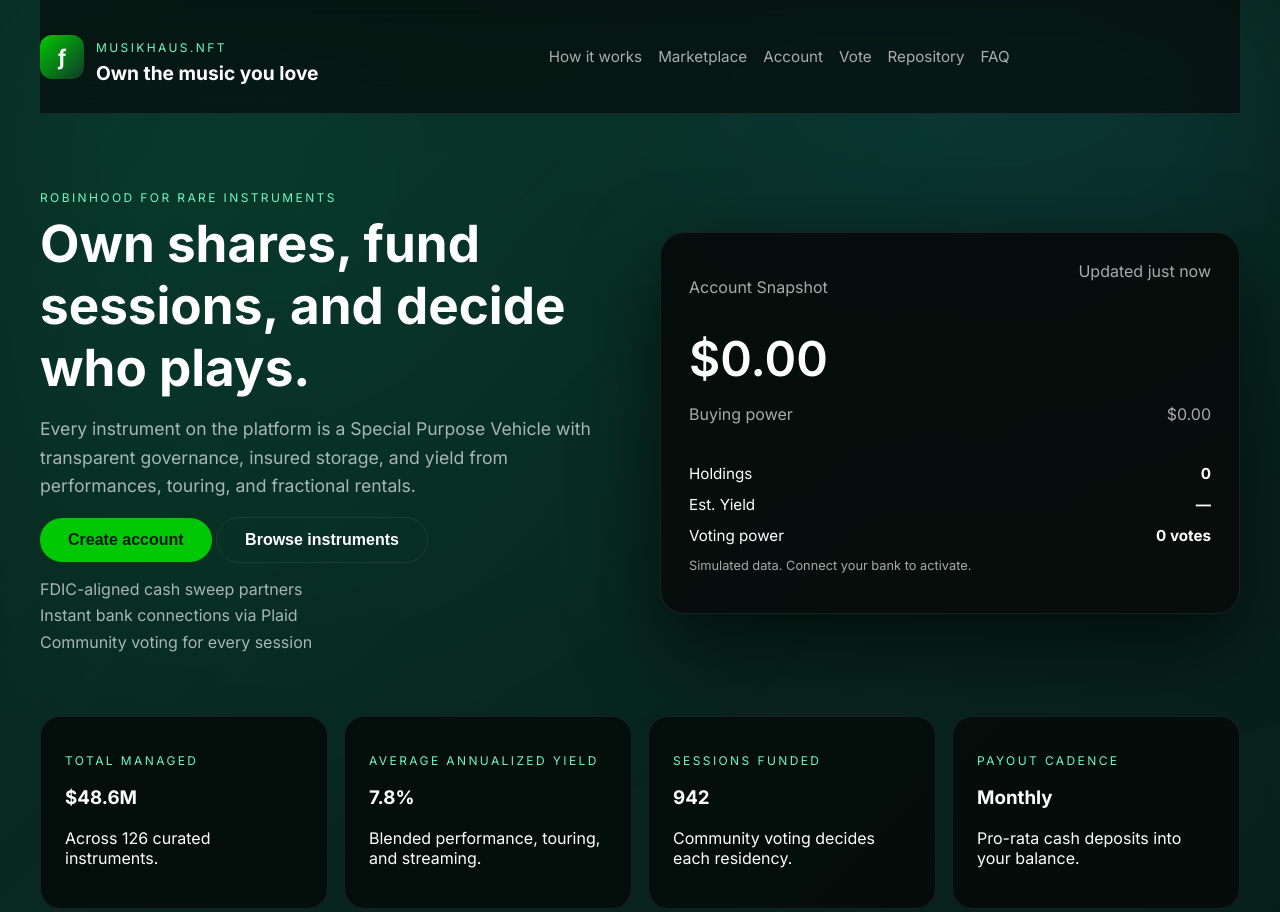
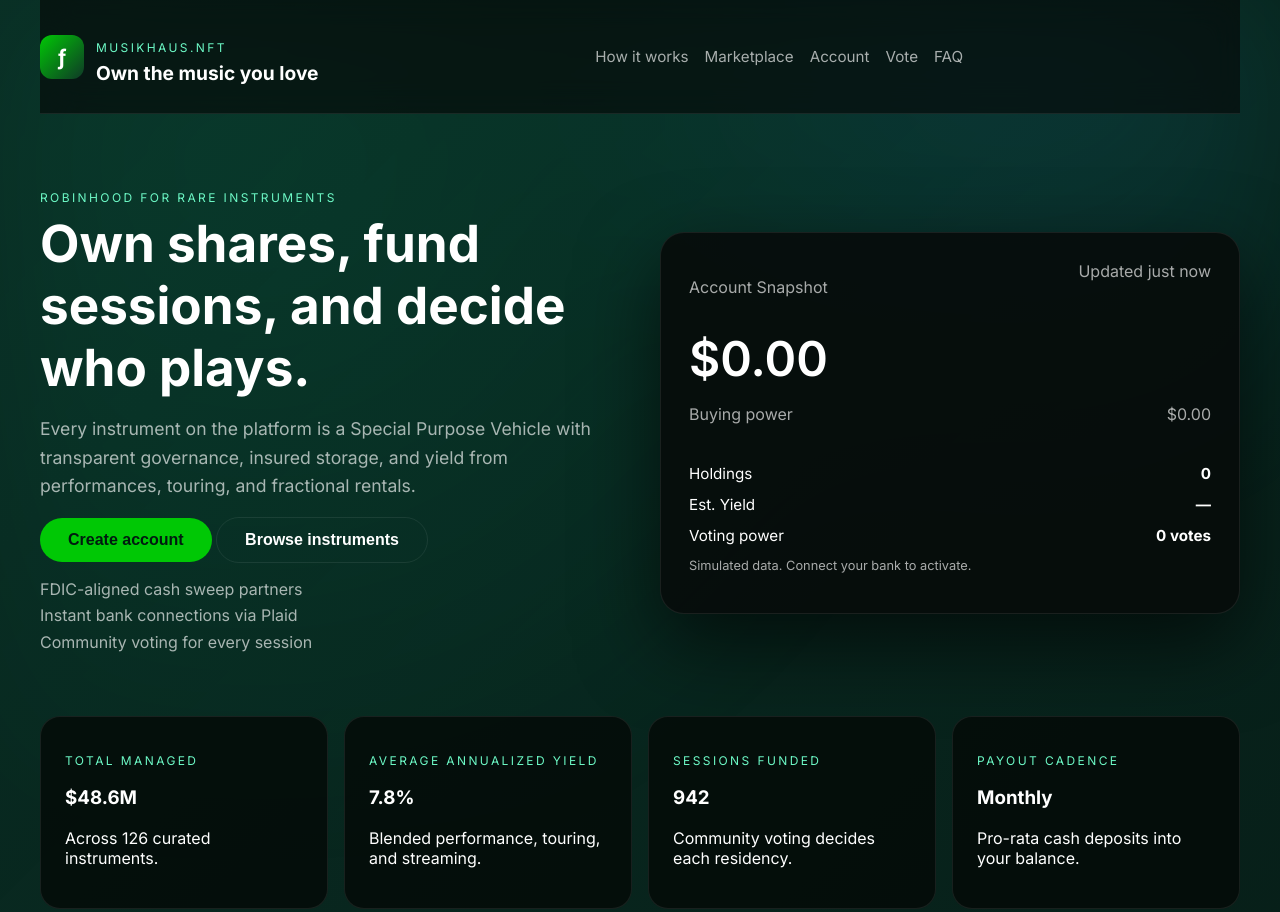
Before and after one commit to jjasper-llee/instrument-nft, a plain HTML site: page index.html in a window 1280 px wide. Shown: the top 912 px of the page. Drawn offline with Linux system fonts and the light colour scheme; no server answers.

Commit message:
Update index.html

```diff
--- a/index.html
+++ b/index.html
@@ -25,7 +25,7 @@
       <a href="#market">Marketplace</a>
       <a href="#account">Account</a>
       <a href="#vote">Vote</a>
-      <a href="#repo">Repository</a>
+      <!-- <a href="#repo">Repository</a> -->
       <a href="#faq">FAQ</a>
     </nav>
     <div class="header-ctas">
```
